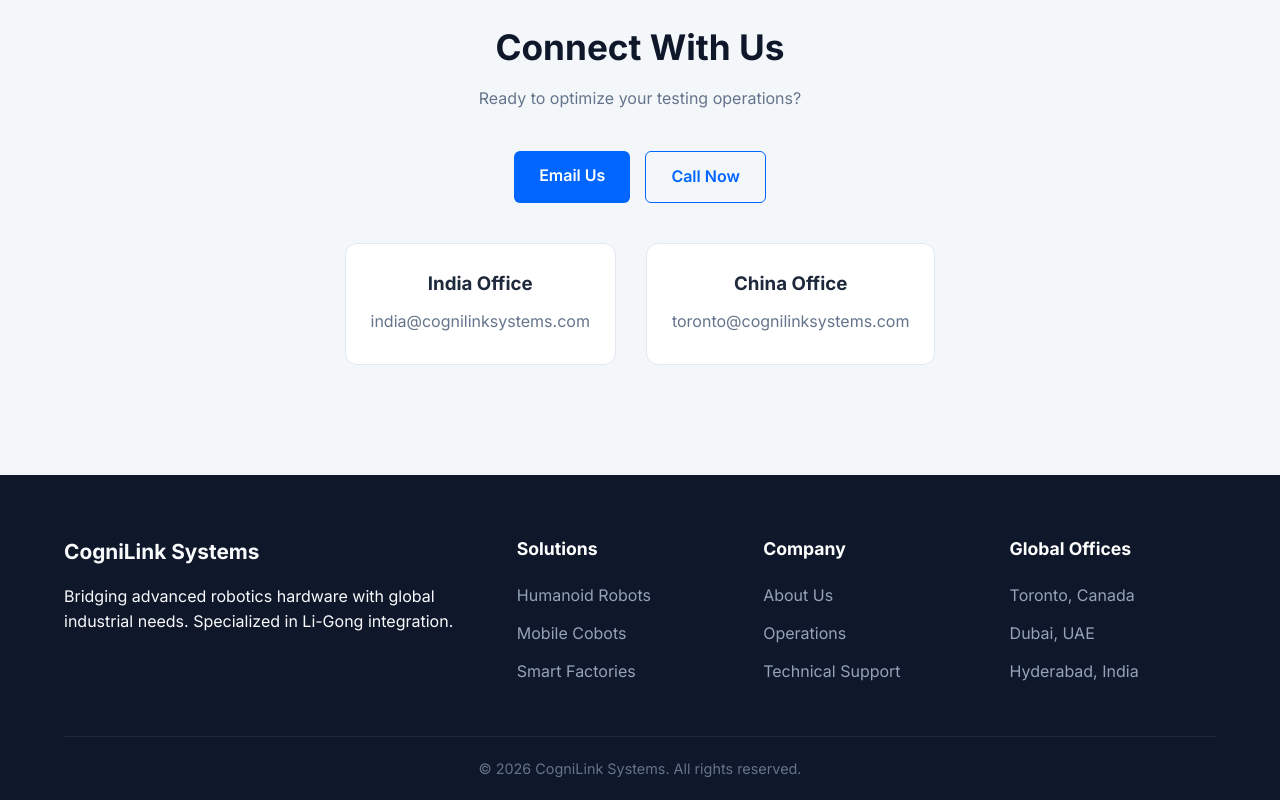
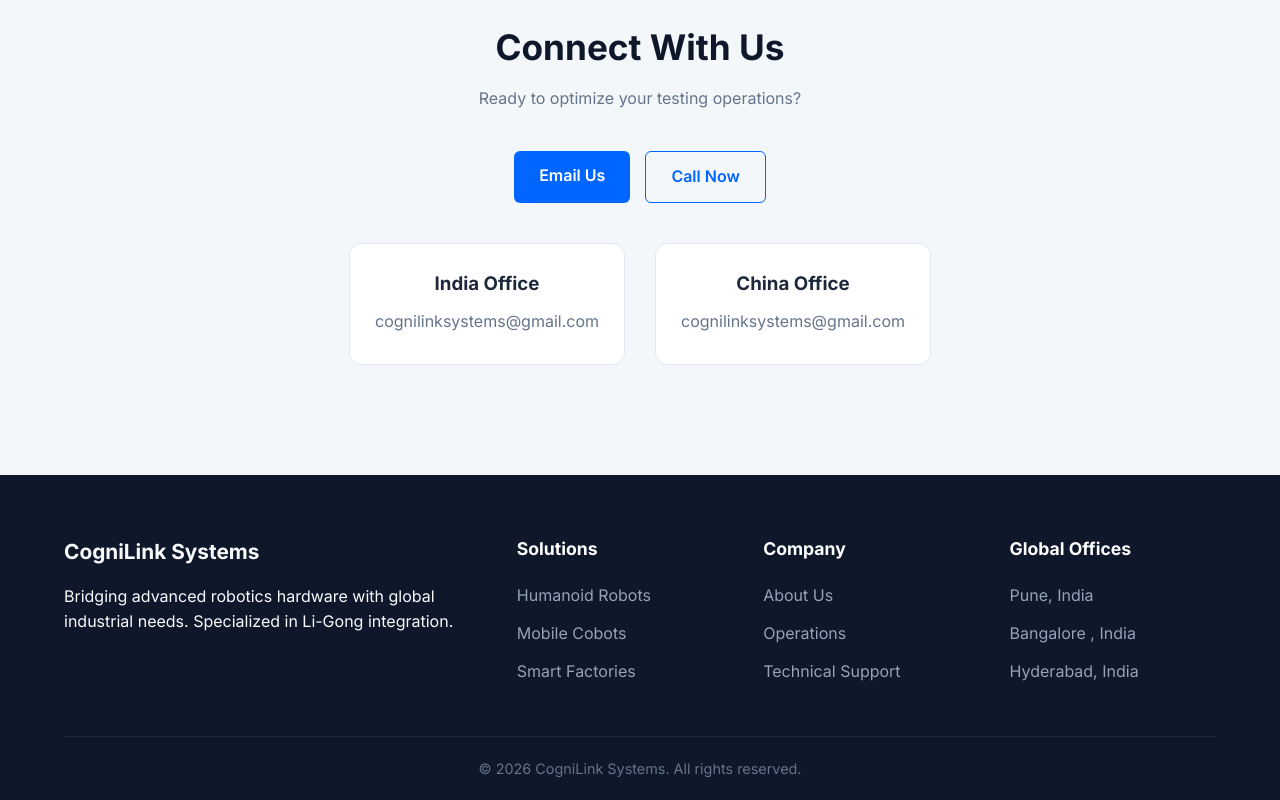
Before and after one commit to abdqadeerkhan/website, a plain HTML site: page index.html in a window 1280 px wide. Shown: the part 2651-3451 px from the top of the page. Drawn offline with Linux system fonts and the light colour scheme.

Commit message:
contact info

```diff
--- a/index.html
+++ b/index.html
@@ -171,11 +171,11 @@
             <div class="contact-card">
                 <h3>India Office</h3>
                 <p></p>
-                <p>india@cognilinksystems.com</p>
+                <p>cognilinksystems@gmail.com</p>
             </div>
             <div class="contact-card">
                 <h3> China Office</h3>
-                <p>toronto@cognilinksystems.com</p>
+                <p>cognilinksystems@gmail.com</p>
             </div>
         </div>
     </section>
@@ -206,8 +206,8 @@
             <div class="footer-column">
                 <h4>Global Offices</h4>
                 <ul>
-                    <li><a href="#">Toronto, Canada</a></li>
-                    <li><a href="#">Dubai, UAE</a></li>
+                    <li><a href="#">Pune, India </a></li>
+                    <li><a href="#">Bangalore , India </a></li>
                     <li><a href="#">Hyderabad, India</a></li>
                 </ul>
             </div>
```
